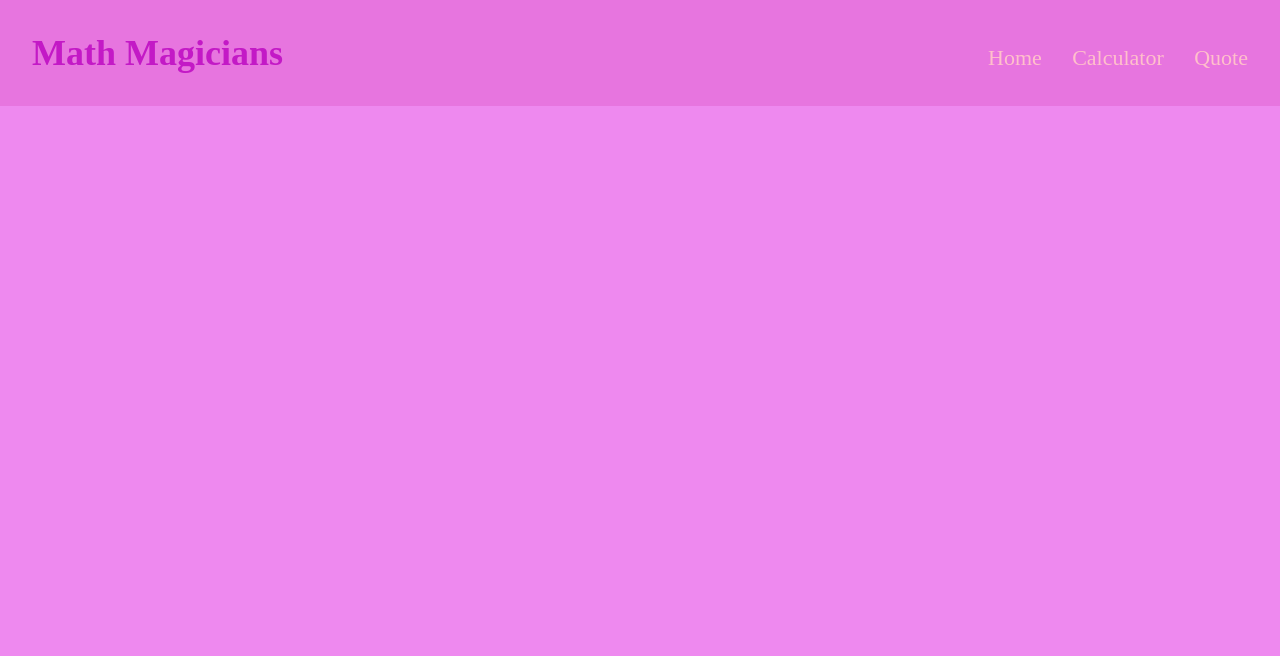
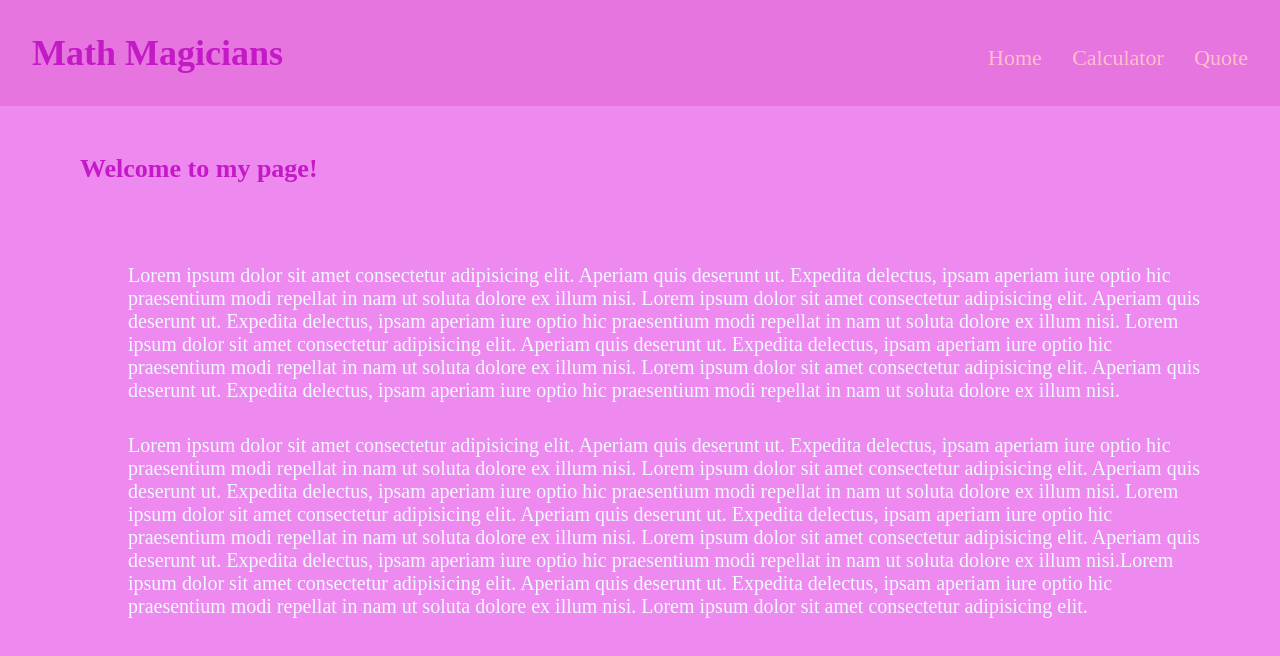
Before and after one commit to PolinaStamenova/math-magicians, a React (Create React App) app: page / in a window 1280 px wide. Shown: the top 656 px of the page. Built offline with nearby package versions, Linux system fonts and the light colour scheme.

Commit message:
Remove homepage from packa.json

```diff
--- a/package.json
+++ b/package.json
@@ -1,5 +1,4 @@
 {
-  "homepage": "https://polinastamenova.github.io/math-magicians/",
   "name": "math-magicians",
   "version": "0.1.0",
   "private": true,
@@ -16,8 +15,6 @@
     "web-vitals": "^1.1.2"
   },
   "scripts": {
-    "predeploy": "npm run build",
-    "deploy": "gh-pages -b add-events -d build",
     "start": "react-scripts start",
     "build": "react-scripts build",
     "test": "react-scripts test",
--- a/src/App.js
+++ b/src/App.js
@@ -16,7 +16,7 @@ class App extends React.Component {
         <Switch>
           <div>
             <Nav />
-            <Route exact path="/math-magicians" component={Home} />
+            <Route exact path="/" component={Home} />
             <Route path="/calculator" component={Calc} />
             <Route path="/quote" component={Quote} />
           </div>
--- a/src/Nav.js
+++ b/src/Nav.js
@@ -8,7 +8,7 @@ export default function Nav() {
       <nav>
         <h1 className="title">Math Magicians</h1>
         <ul>
-          <Link to="/math-magicians">
+          <Link to="/">
             <li>Home</li>
           </Link>
           <Link to="/calculator">
```
